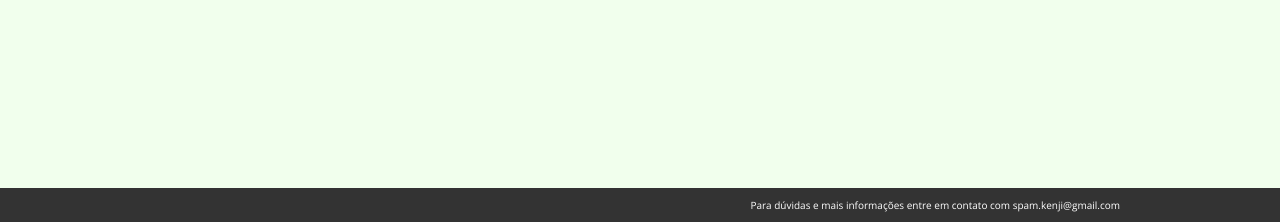
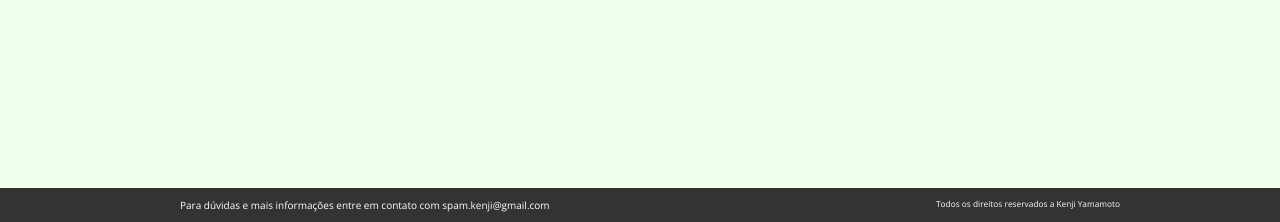
Before and after one commit to kenjiyamamoto/welcome-to-the-django, a Django app: page / in a window 1280 px wide. Shown: the part 578-800 px from the top of the page. Run offline with Django 3.2, Linux system fonts and the light colour scheme.

Commit message:
incluindo copyrights

```diff
--- a/src/static/css/styles.css
+++ b/src/static/css/styles.css
@@ -56,12 +56,18 @@ footer {
     color: #FFF;
     font-weight: lighter;
     font-size: 10px;
+    overflow: hidden;
     padding: 10px;
     position: fixed;
     bottom: 0;
     left: 0;
-    text-align: right;
     width: 100%;
+}
+footer p {
+    float: left;
+}
+footer small {
+    float: right;
 }
 footer a {
     color: #fff;
--- a/src/templates/index.html
+++ b/src/templates/index.html
@@ -21,6 +21,7 @@
         <footer>
             <div class="conteudo">
                 <p>Para dúvidas e mais informações entre em contato com <a href="mailto:spam.kenji@gmail.com">spam.kenji@gmail.com</a></p>
+                <small>Todos os direitos reservados a Kenji Yamamoto</small>
             </div>
         </footer>
     </div>
```
